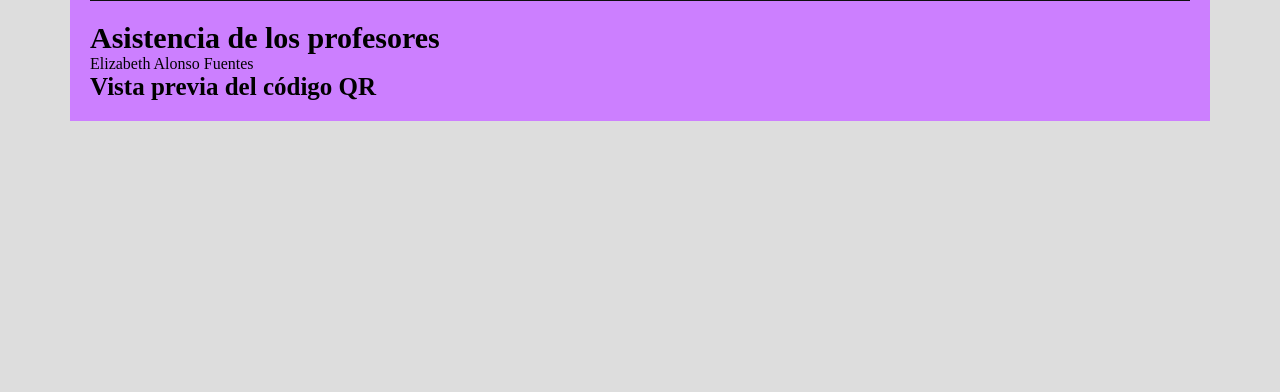
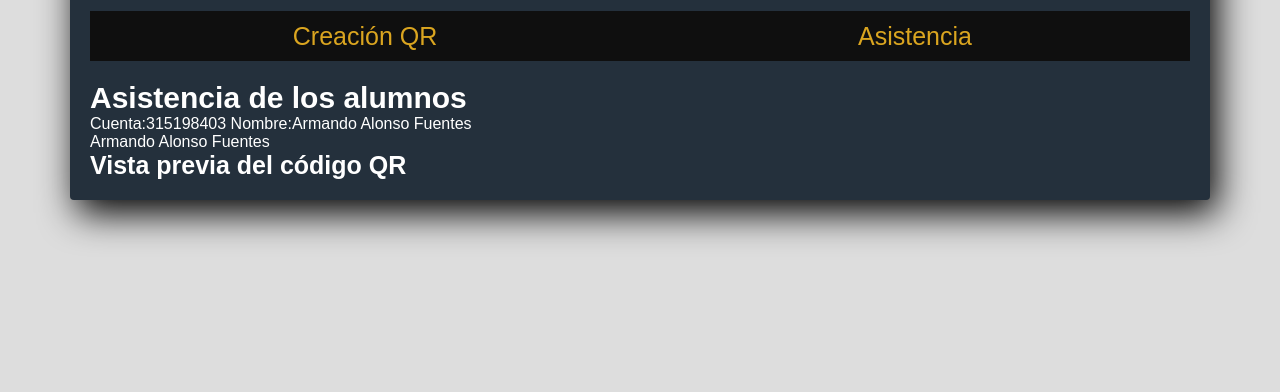
Before and after one commit to frankyaf/CodigoQR, a PHP site: page /assistance.php in a window 1280 px wide. Shown: the part 309-701 px from the top of the page. Run offline with PHP 8.4, Linux system fonts and the light colour scheme.

Commit message:
Cambios menores

```diff
--- a/assistance.php
+++ b/assistance.php
@@ -33,16 +33,37 @@
     <section class= "ventana">
         <div class="contenido">
             <div class="izquierda">
-                    <h1>Asistencia de los profesores</h1>
+                    <h1>Asistencia de los alumnos</h1>
                     <?php
-                        $fp = fopen("decrypted.txt","r") or die ("Error al leer");
+                        /*$fp = fopen("decrypted.txt","r") or die ("Error al leer");
                         while(!feof($fp)){
                             $linea = fgets($fp);
                         }
                         $nombre = $linea;
+                        fclose($fp); */
+
+                        $fp = fopen("decrypted.txt", "rb");
+                        $datos = fread($fp, filesize("decrypted.txt"));
+                        $nombre = $datos;
                         fclose($fp);
+
+                        $needle   = 'Nombre:';
+
+                        $pos      = strripos($nombre, $needle);
+
+                        if ($pos === false) {
+                            echo "Sorry, we did not find ($needle) in ($nombre)";
+                        } else {
+                           // echo "Congratulations!\n";
+                            //echo "We found the last ($needle) in ($nombre) at position ($pos)";
+                        }
+
+                        $cuenta = substr($nombre,0,-1);
+                        $name = substr($nombre,-$pos-6);
+
                     ?>
-                    <label for="Persona"> <?php echo $nombre ?> </label>
+                    <label for="Persona"> <?php echo $cuenta?> </label> <br>
+                    <label for="Persona"> <?php echo $name?> </label>
             </div>
 
 
--- a/css/styles.css
+++ b/css/styles.css
@@ -9,11 +9,15 @@
 }
 
 .contenedor{
-    max-width: 1140px;
-    background-color: rgb(204, 127, 255);
-    height: auto;
-    margin: 40px auto;
-    padding: 20px;
+  width: 1140px;
+  background-color: #24303c;
+  padding: 20px;
+  margin: 40px auto;
+  margin-top: 100px;
+  border-radius: 4px;
+  font-family: Arial, Helvetica, sans-serif;
+  color: white;
+  box-shadow: 7px 13px 37px #000;
 }
 
 h1{
--- a/decrypted.txt
+++ b/decrypted.txt
@@ -1 +1,2 @@
-Elizabeth Alonso Fuentes
+Cuenta:315198403
+Nombre:Armando Alonso Fuentes
--- a/index.php
+++ b/index.php
@@ -134,7 +134,7 @@
                             //$codeContents .= 'END:VCARD';
 
                             $codeContents = "Cuenta: ".$s_cuenta."\n";
-                            $codeContents .= "Nombre: ".$s_name."\n";
+                            $codeContents .= "Nombre: ".$s_name;
 
                             Qrcode::png($codeContents, $filename2, $level2, $tamanio2, $frameSize2);
                         ?>
```
Also changed, not shown: phpqrcode/-errors.txt (+1 -1 lines), 1 other file.
